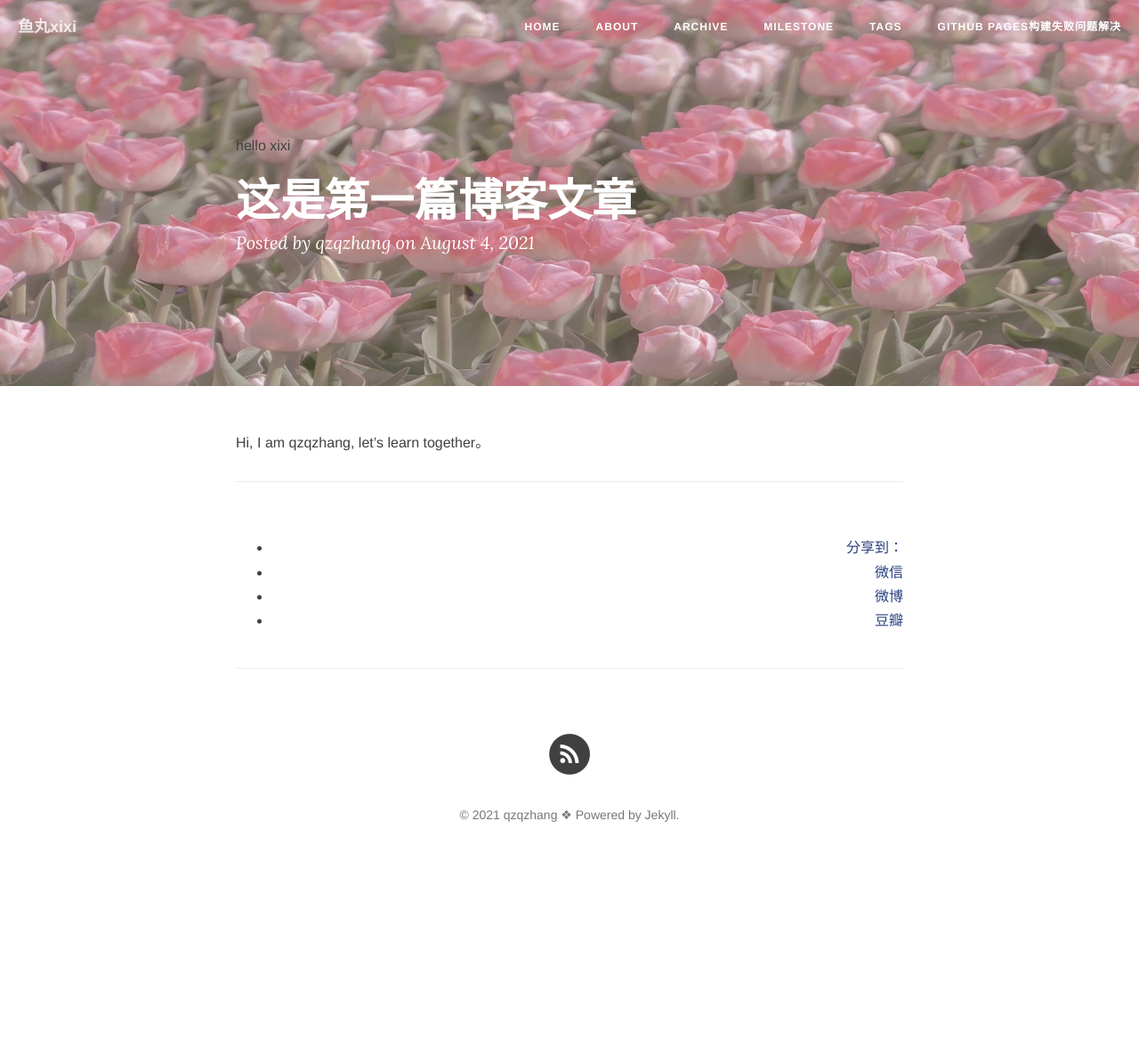
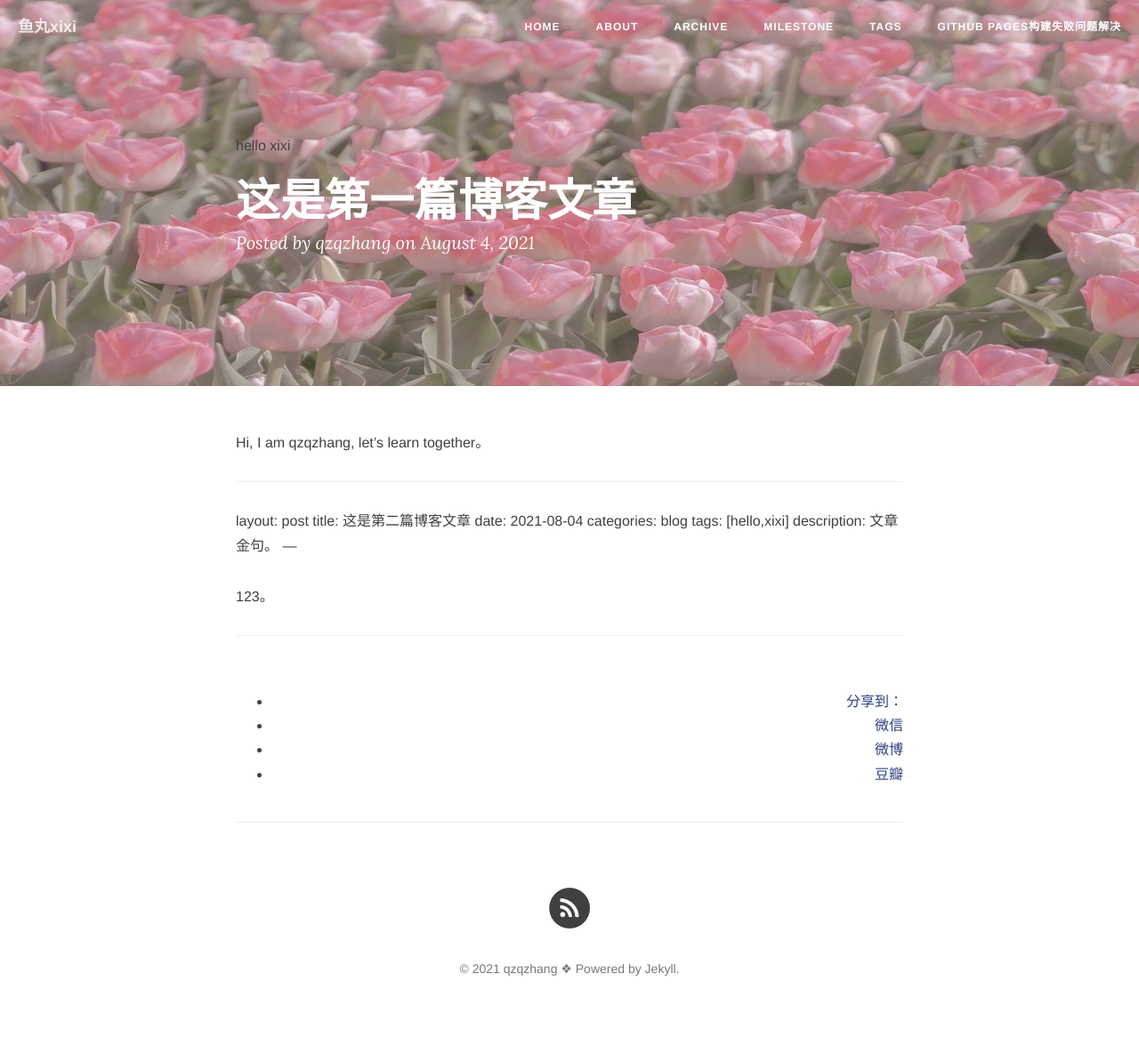
Before and after one commit to zzq-zq/zzq-zq.github.io, a Jekyll site: the page built from _posts/2015-03-02-how-to-write.md, in a window 1280 px wide. Shown: the whole page at 89% size. Built offline with Jekyll 4.4.1, drawn with Linux system fonts in a browser that asks for light colours; nearby versions of some CDN libraries; comment, search, counter and statistics services are not loaded; before the commit the page ends 994 px from its top, so only the background shows below that.

Commit message:
Update 2015-03-02-how-to-write.md

```diff
--- a/_posts/2015-03-02-how-to-write.md
+++ b/_posts/2015-03-02-how-to-write.md
@@ -8,3 +8,15 @@
 ---
 
 Hi, I am qzqzhang, let's learn together。
+
+
+---
+layout: post
+title: 这是第二篇博客文章
+date: 2021-08-04
+categories: blog
+tags: [hello,xixi]
+description: 文章金句。
+---
+
+123。
```
